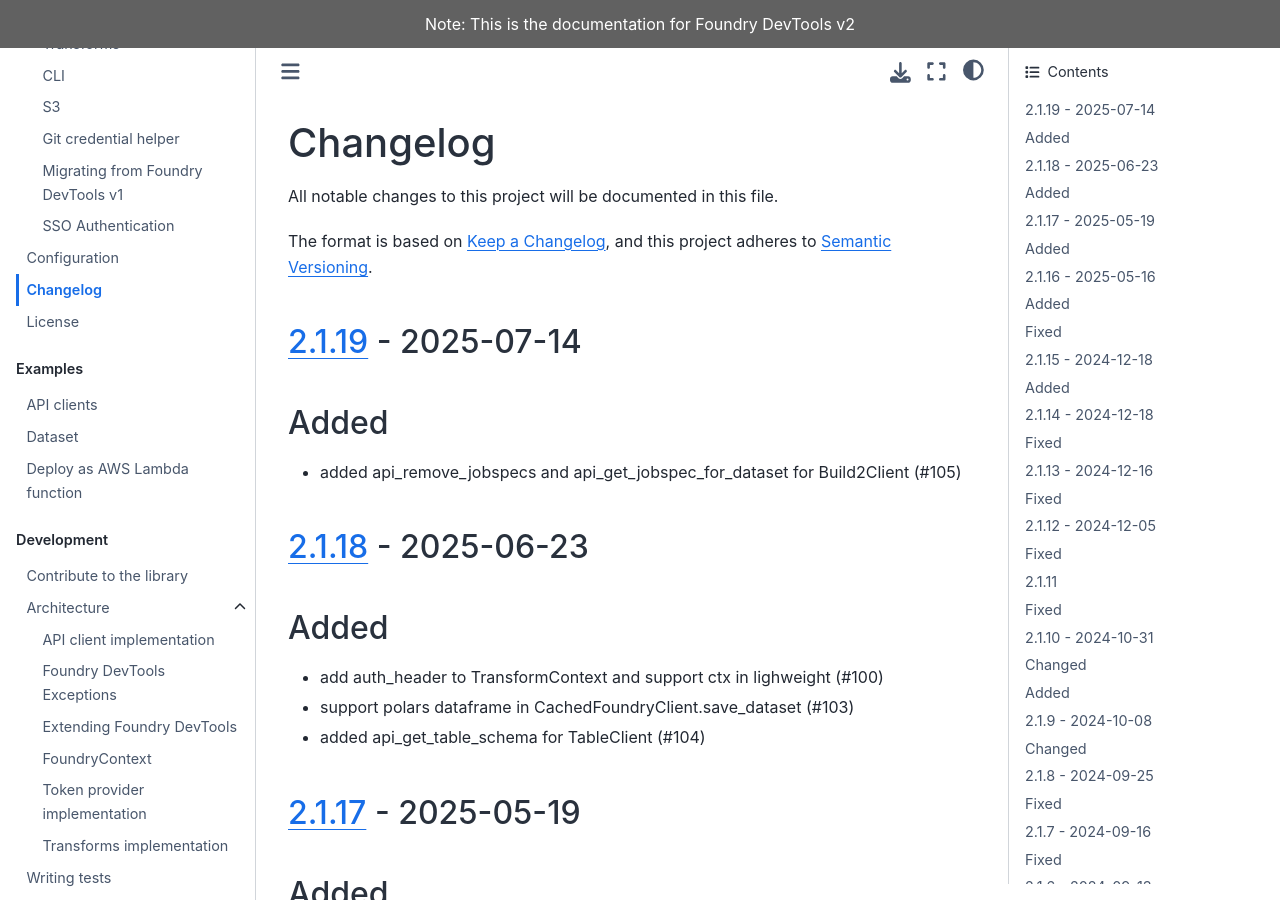
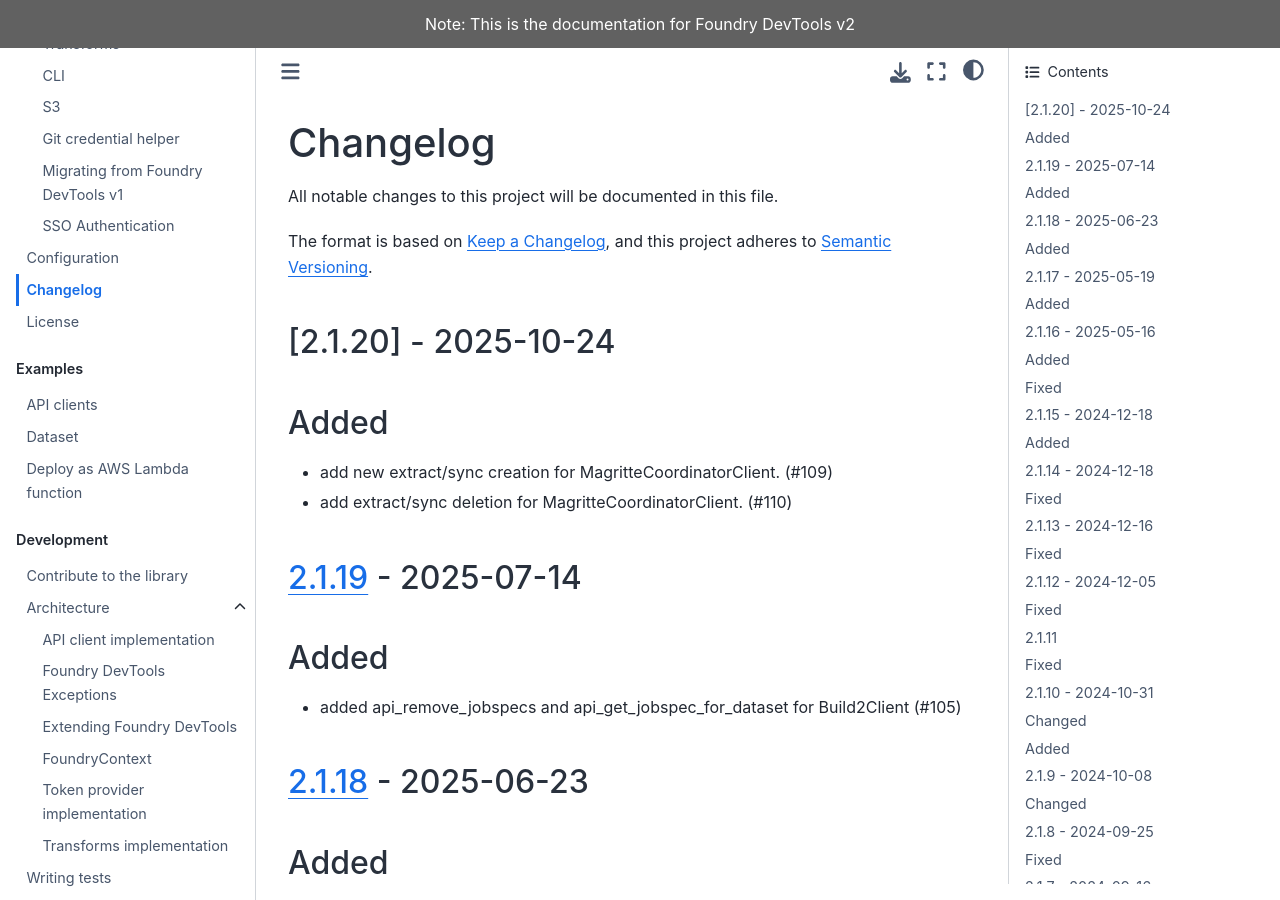
Before and after one commit to emdgroup/foundry-dev-tools, a Sphinx documentation site: the page built from docs/changelog.md, in a window 1280 px wide and 900 px high. Built offline with Sphinx 7.4.7 and the Sphinx Book theme 1.1.4, drawn with Linux system fonts in a browser that asks for light colours; pages that are not in the unit, such as notebooks, are missing from menus; the version number is read from the project's files by our own code.

Commit message:
prepare changelog.md for the next release

```diff
--- a/docs/changelog.md
+++ b/docs/changelog.md
@@ -4,6 +4,12 @@ All notable changes to this project will be documented in this file.
 
 The format is based on [Keep a Changelog],
 and this project adheres to [Semantic Versioning].
+
+## [2.1.20] - 2025-10-24
+
+## Added
+- add new extract/sync creation for MagritteCoordinatorClient. (#109)
+- add extract/sync deletion for MagritteCoordinatorClient. (#110)
 
 ## [2.1.19] - 2025-07-14
 
```
